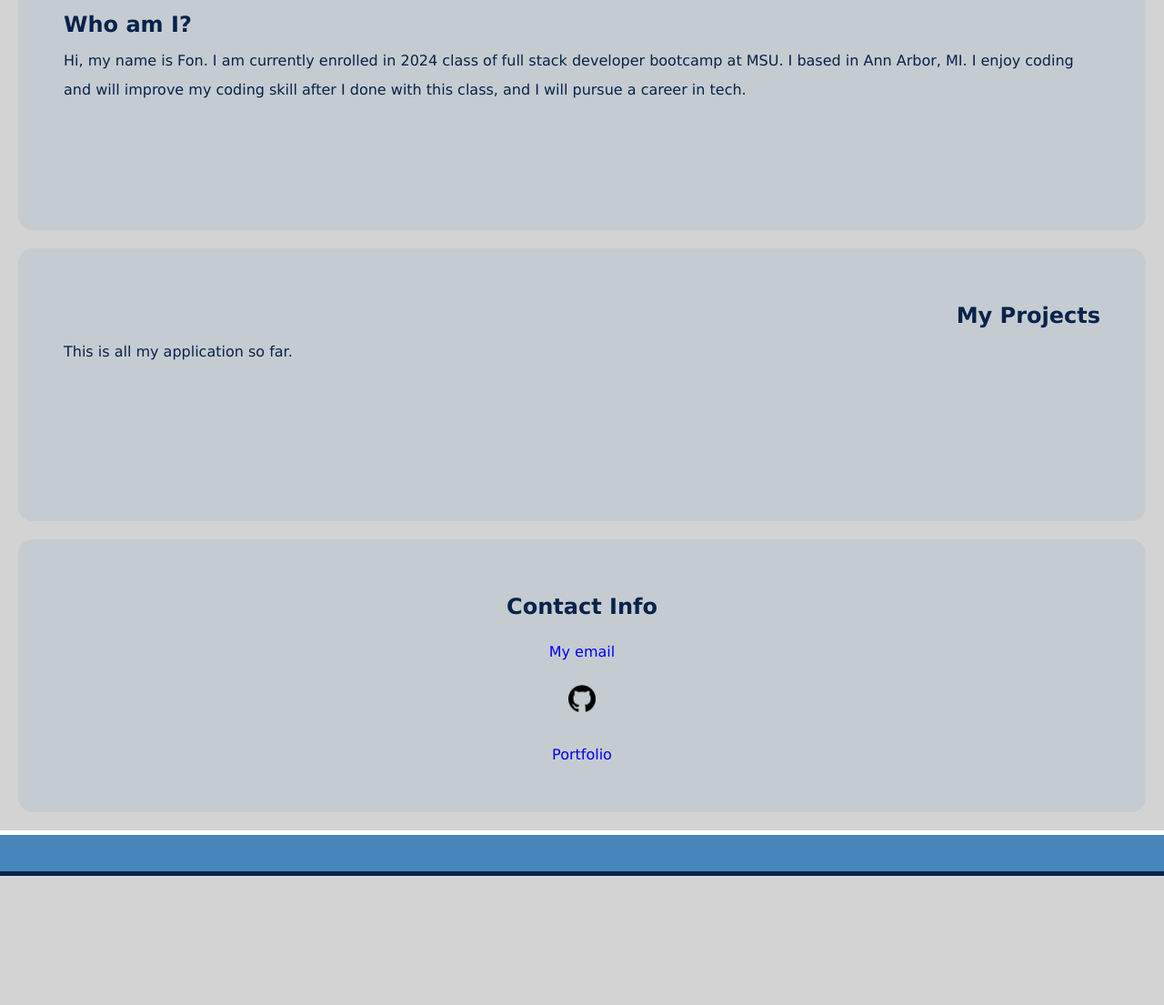
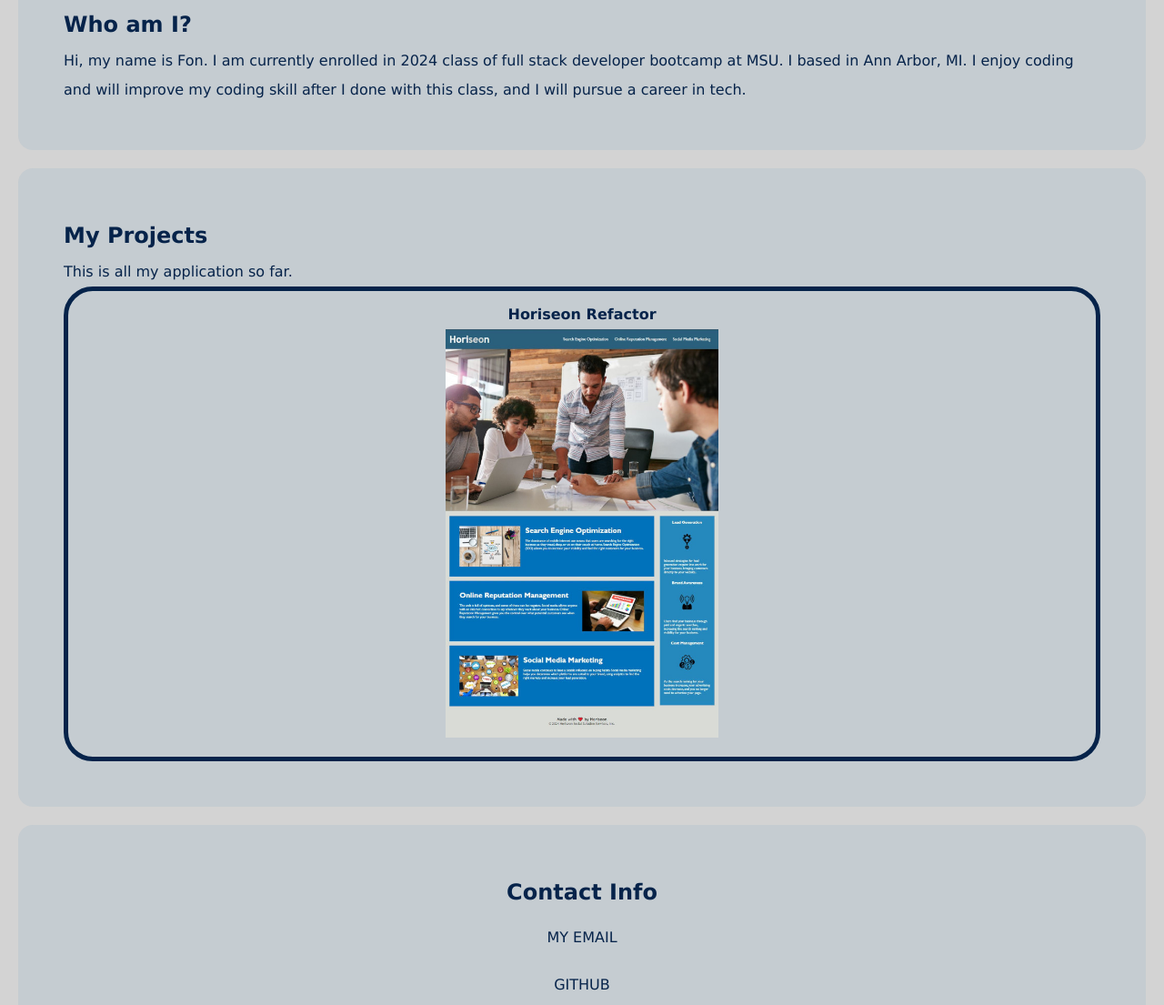
Before and after one commit to FonKnp/Fon-02-Professional-Portfolio-Advs-CSS, a plain HTML site: page index.html in a window 1280 px wide. Shown: the part 312-1417 px from the top of the page at 91% size. Before the commit the page ends 1275 px from the top, so only its background shows below. Drawn offline with Linux system fonts and the light colour scheme.

Commit message:
add box to img and change size of img

```diff
--- a/assets/css/style.css
+++ b/assets/css/style.css
@@ -44,14 +44,16 @@ main {
 section {
   margin: 20px;
   padding: 50px;
-  height: 300px;
+  height: fit-content;
   background-color: rgb(71,134,186,.1);
   border-radius: 1em;
   color: var(--dark);
 }
 
 nav {
-  margin: 2rem ;
+  position: absolute;
+  right: 0;
+  margin: 2rem;
 }
 
 h1 {
@@ -68,6 +70,7 @@ label {
   width: 100px;
 }
 
+
 nav li {
   display: inline;
   text-align: right;
@@ -79,13 +82,13 @@ nav a {
   color: var(--light);
 }
 
+
 section li {
   padding: 10px;
 }
 
 section a {
   text-decoration: none;
-
 }
 
 footer ul {
@@ -119,18 +122,23 @@ footer ul {
   text-align: center;
 }
 
-.text-left {
-  text-align: left;
+.img-box {
+  width: 300px;
 }
 
-.text-right {
-  text-align: right;
+.box {
+  padding: 10px;
+  text-align: center;
+  border-style: solid;
+  border-width: 5px;
+  border-radius: 2em;
 }
 
-.icon {
-  width: 30px;
+.contact a {
+  padding: 10px;
+  color: var(--dark) ;
+  text-transform: uppercase;
 }
-
 
 /* Pseudo Element Selectors */
 .avatar-still:hover {
@@ -150,6 +158,16 @@ nav a:hover {
   color: var(--dark);
 }
 
+.box:hover {
+  background-color: var(--light);
+}
+
+.contact a:hover {
+  background-color: var(--blue);
+  border-radius: 1em;
+  color: var(--light);
+}
+
 /* When screen smaller than 768px */
 @media screen and (max-width: 768px) {
     header {
@@ -161,6 +179,10 @@ nav a:hover {
       text-align: center;
     }
 
+    nav {
+      position: relative;
+    }
+
     nav li {
       display: block;
       padding: 5px;
--- a/index.html
+++ b/index.html
@@ -40,23 +40,25 @@
       </section>
 
       <section id="projects">
-        <h2 class="text-right">My Projects</h2>
+        <h2>My Projects</h2>
         <p>This is all my application so far.</p>
-
+        <div class="box">
+          <h3>Horiseon Refactor</h3>
+            <a href="https://fonknp.github.io/Fon-01-SEO-Semantic-HTML-Refactor/">
+              <img class="img-box" src="./assets/images/Screenshot-Fon-Horiseon-01.JPG" alt="Horiseon-Website-screenshot">
+            </a>
         </div>
 
       </section>
 
       <section class="text-center" id="contact">
         <h2>Contact Info</h2>
-        <ul>
+        <ul class="contact">
           <li>
             <a href="mailto:fonnfonk@gmail.com">My email</a>
           </li>
           <li>
-            <a href="https://github.com/FonKnp">
-              <img class="icon" src="./assets/images/github-icon.png" alt="Github-logo">
-            </a>
+            <a href="https://github.com/FonKnp">Github</a>
           </li>
           <li>
             <a href="#">Portfolio</a>
```
